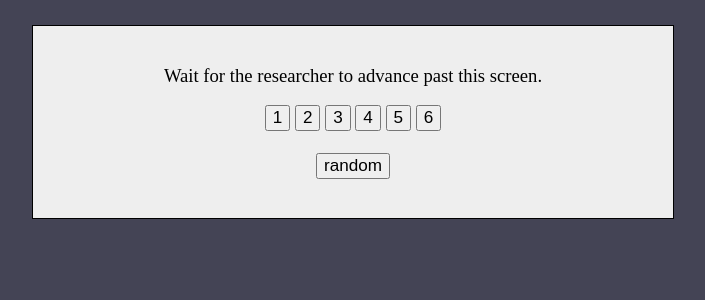
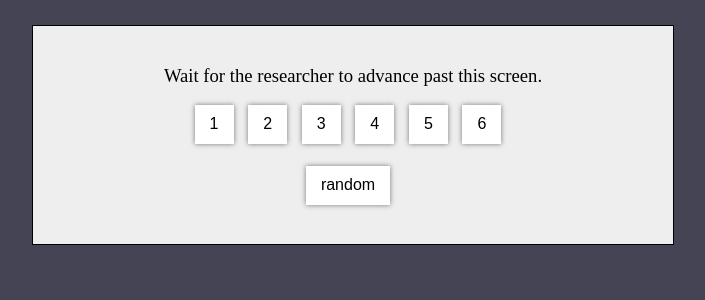
Before and after one commit to hankhester/PhonSemExperigen, a PHP site: page / in a window 1280 px wide. Shown: the top 300 px of the page, without its empty margins (287-992 px from the left). Run offline with PHP 8.4, Linux system fonts and the light colour scheme.

Commit message:
added button styles

```diff
--- a/web/setup/styles.css
+++ b/web/setup/styles.css
@@ -112,3 +112,35 @@ td {
 td.hide {
 	border: 0px;
 }
+
+input[type="button"] {
+  display: inline-block;
+  margin: 0 10px 0 0;
+  padding: 5px 15px;
+  font-size: 16px;
+  /*font-family: Times, serif;*/
+  line-height: 1.8;
+  appearance: none;
+  box-shadow: none;
+  border-radius: 0;
+}
+
+input[type="button"]:focus {
+  outline: none
+}
+
+input[type="button"] {
+  color: #000;
+  background-color: #fff;
+  border: none;
+	box-shadow: 0px 0px 5px rgba(0,0,0,0.5);
+}
+
+input[type="button"]:hover {
+  background-color: #eee;
+	cursor: pointer;
+}
+
+input[type="button"]:active{
+  background-color: #ddd;
+}
```
